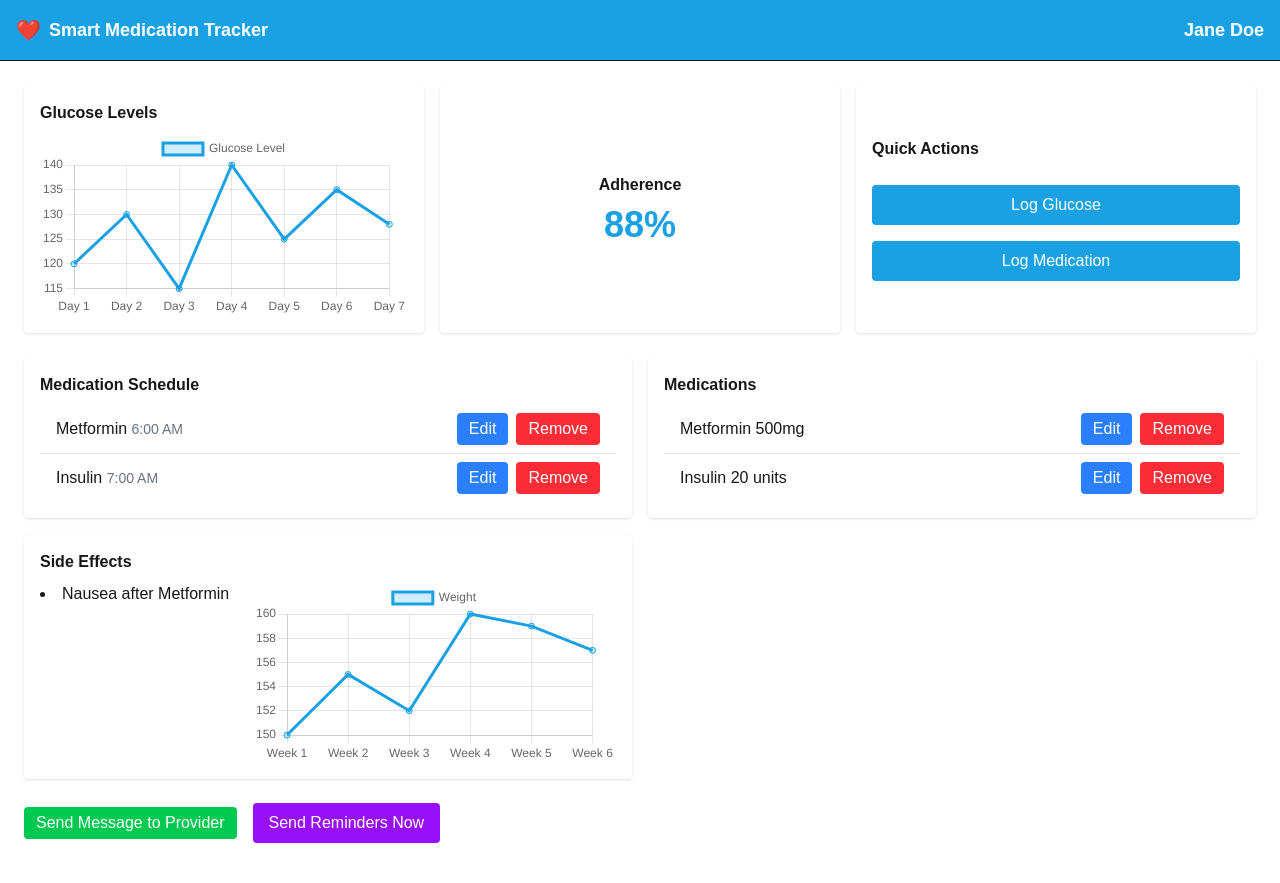
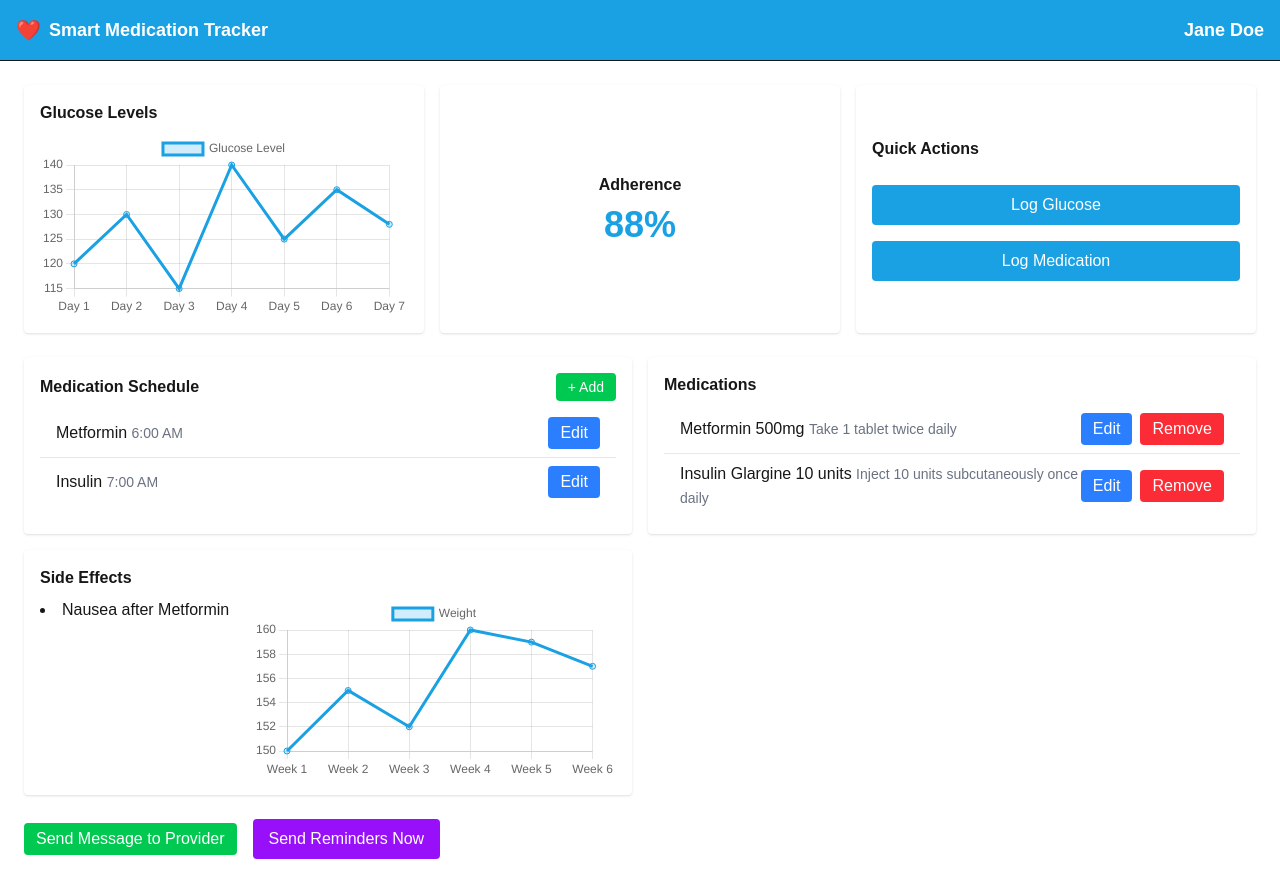
Before and after one commit to Mimran0715/smart-medication-tracker, a Next.js app: page /dashboard in a window 1280 px wide. Built offline with nearby package versions, Linux system fonts and the light colour scheme.

Commit message:
fixed remove bug on the schedule.
Fixed remove bug on schedule and allowed multiple reminders to be added.

```diff
--- a/app/dashboard/page.tsx
+++ b/app/dashboard/page.tsx
@@ -1,7 +1,7 @@
 "use client";
 
 import { Line } from "react-chartjs-2";
-import { useState, useEffect } from "react";
+import { useState, useEffect, useRef } from "react";
 import {
   Chart as ChartJS,
   CategoryScale,
@@ -14,6 +14,7 @@ import {
 } from "chart.js";
 import CommunicationModal from "./communicationModal";
 import MedicationModal from "./medicationModal";
+import medicationData from "@/data/fhir_medication_example.json";
 
 ChartJS.register(
   CategoryScale,
@@ -25,28 +26,82 @@ ChartJS.register(
   Legend
 );
 
-const STORAGE_KEY = "med-schedules";
+const SCHEDULE_KEY = "med-schedules";
+const ACTIVE_MEDS_KEY = "active-medications";
 
 interface MedSchedule {
   [medName: string]: string[];
 }
+
+interface MedicationInfo {
+  name: string;
+  dosage: string;
+}
+
+function buildMedicationNames(entries: any[]): MedicationInfo[] {
+  const medicationMap: Record<string, any> = {};
+  const statements: any[] = [];
+
+  entries.forEach((entry: any) => {
+    const res = entry.resource;
+    if (res.resourceType === "Medication") {
+      medicationMap[res.id] = res;
+    }
+    if (res.resourceType === "MedicationStatement") {
+      statements.push(res);
+    }
+  });
+
+  return statements.map((stmt) => {
+    const ref = stmt?.medicationReference?.reference;
+    const medId = ref?.split("/")[1];
+    const medication = medicationMap[medId];
+    const name =
+      medication?.code?.text ||
+      stmt?.medicationCodeableConcept?.text ||
+      "Unknown Medication";
+    const dosage = stmt?.dosage?.map((d: any) => d.text).join("; ") || "No dosage";
+    return { name, dosage };
+  });
+}
+
+// Medications from FHIR data (provider-managed)
+const allMedications = buildMedicationNames(medicationData.entry);
+
+const DEFAULT_ACTIVE_MEDS: MedicationInfo[] = [
+  { name: "Metformin 500mg", dosage: "Take 1 tablet twice daily" },
+  { name: "Insulin Glargine 10 units", dosage: "Inject 10 units subcutaneously once daily" },
+];
 
 const DEFAULT_SCHEDULES: MedSchedule = {
   Metformin: ["06:00"],
   Insulin: ["07:00"],
 };
 
+function loadActiveMeds(): MedicationInfo[] {
+  if (typeof window === "undefined") return DEFAULT_ACTIVE_MEDS;
+  try {
+    const saved = localStorage.getItem(ACTIVE_MEDS_KEY);
+    if (saved) return JSON.parse(saved);
+  } catch {}
+  return DEFAULT_ACTIVE_MEDS;
+}
+
+function saveActiveMeds(meds: MedicationInfo[]) {
+  localStorage.setItem(ACTIVE_MEDS_KEY, JSON.stringify(meds));
+}
+
 function loadSchedules(): MedSchedule {
   if (typeof window === "undefined") return DEFAULT_SCHEDULES;
   try {
-    const saved = localStorage.getItem(STORAGE_KEY);
+    const saved = localStorage.getItem(SCHEDULE_KEY);
     if (saved) return JSON.parse(saved);
   } catch {}
   return DEFAULT_SCHEDULES;
 }
 
 function saveSchedules(schedules: MedSchedule) {
-  localStorage.setItem(STORAGE_KEY, JSON.stringify(schedules));
+  localStorage.setItem(SCHEDULE_KEY, JSON.stringify(schedules));
 }
 
 function formatTime(t: string): string {
@@ -57,25 +112,99 @@ function formatTime(t: string): string {
   return `${h12}:${m} ${ampm}`;
 }
 
+function getScheduleKey(medName: string): string {
+  return medName.split(" ")[0];
+}
+
 export default function Dashboard() {
+  const [activeMeds, setActiveMeds] = useState<MedicationInfo[]>(DEFAULT_ACTIVE_MEDS);
   const [schedules, setSchedules] = useState<MedSchedule>(DEFAULT_SCHEDULES);
   const [editingMed, setEditingMed] = useState<string | null>(null);
+  const [editingActiveMed, setEditingActiveMed] = useState<MedicationInfo | null>(null);
+  const [editDosageValue, setEditDosageValue] = useState("");
+  const [showSchedulePicker, setShowSchedulePicker] = useState(false);
   const [reminderStatus, setReminderStatus] = useState<
     "idle" | "loading" | "success" | "error"
   >("idle");
   const [reminderResult, setReminderResult] = useState("");
+
+  //comm request
+  const [isModalOpen, setIsModalOpen] = useState(false);
+
+  const schedulePickerRef = useRef<HTMLDivElement>(null);
 
   // Chart data
   const glucoseData = [120, 130, 115, 140, 125, 135, 128];
   const adherence = 88;
   const sideEffectData = [150, 155, 152, 160, 159, 157];
 
-  //comm request
-  const [isModalOpen, setIsModalOpen] = useState(false);
+  useEffect(() => {
+    const loadedMeds = loadActiveMeds();
+    setActiveMeds(loadedMeds);
 
+    const loadedSchedules = loadSchedules();
+    // Sync schedules with active meds
+    let changed = false;
+    const activeKeys = loadedMeds.map((m) => getScheduleKey(m.name));
+    for (const key of activeKeys) {
+      if (!loadedSchedules[key] || loadedSchedules[key].length === 0) {
+        loadedSchedules[key] = DEFAULT_SCHEDULES[key] || ["08:00"];
+        changed = true;
+      }
+    }
+    // Remove orphaned schedules
+    for (const key of Object.keys(loadedSchedules)) {
+      if (!activeKeys.includes(key)) {
+        delete loadedSchedules[key];
+        changed = true;
+      }
+    }
+    if (changed) saveSchedules(loadedSchedules);
+    setSchedules(loadedSchedules);
+  }, []);
+
+  // Close dropdowns on outside click
   useEffect(() => {
-    setSchedules(loadSchedules());
+    function handleClickOutside(e: MouseEvent) {
+      if (schedulePickerRef.current && !schedulePickerRef.current.contains(e.target as Node)) {
+        setShowSchedulePicker(false);
+      }
+    }
+    document.addEventListener("mousedown", handleClickOutside);
+    return () => document.removeEventListener("mousedown", handleClickOutside);
   }, []);
+
+  // --- Medications component handlers ---
+
+  function handleRemoveActiveMed(med: MedicationInfo) {
+    const updated = activeMeds.filter((m) => m.name !== med.name);
+    setActiveMeds(updated);
+    saveActiveMeds(updated);
+    // Remove schedule entry
+    const key = getScheduleKey(med.name);
+    const updatedSchedules = { ...schedules };
+    delete updatedSchedules[key];
+    setSchedules(updatedSchedules);
+    saveSchedules(updatedSchedules);
+  }
+
+  function handleStartEditActiveMed(med: MedicationInfo) {
+    setEditingActiveMed(med);
+    setEditDosageValue(med.dosage);
+  }
+
+  function handleSaveEditActiveMed() {
+    if (!editingActiveMed) return;
+    const updated = activeMeds.map((m) =>
+      m.name === editingActiveMed.name ? { ...m, dosage: editDosageValue } : m
+    );
+    setActiveMeds(updated);
+    saveActiveMeds(updated);
+    setEditingActiveMed(null);
+    setEditDosageValue("");
+  }
+
+  // --- Schedule handlers ---
 
   function handleSaveSchedule(medName: string, times: string[]) {
     const updated = { ...schedules, [medName]: times };
@@ -84,18 +213,22 @@ export default function Dashboard() {
     setEditingMed(null);
   }
 
-  function handleRemoveMed(medName: string) {
-    const updated = { ...schedules };
-    delete updated[medName];
-    setSchedules(updated);
-    saveSchedules(updated);
+  function handleAddSchedule(medName: string) {
+    const key = getScheduleKey(medName);
+    // Ensure the medication has a schedule entry, then open the time editor
+    if (!schedules[key]) {
+      const updated = { ...schedules, [key]: ["08:00"] };
+      setSchedules(updated);
+      saveSchedules(updated);
+    }
+    setShowSchedulePicker(false);
+    setEditingMed(key);
   }
 
   async function handleSendReminders() {
     setReminderStatus("loading");
     setReminderResult("");
 
-    // Sync schedules to server first
     const email = prompt("Enter email address for reminders:");
     if (!email) {
       setReminderStatus("idle");
@@ -178,9 +311,32 @@ export default function Dashboard() {
       </div>
 
       <div className="grid grid-cols-1 md:grid-cols-2 gap-4">
-        {/* Medication Schedule - dynamic from localStorage */}
+        {/* Medication Schedule */}
         <div className="bg-white rounded shadow p-4">
-          <h3 className="font-bold mb-2">Medication Schedule</h3>
+          <div className="flex justify-between items-center mb-2">
+            <h3 className="font-bold">Medication Schedule</h3>
+            <div className="relative" ref={schedulePickerRef}>
+              <button
+                className="text-sm px-3 py-1 rounded bg-green-500 text-white hover:bg-green-600"
+                onClick={() => setShowSchedulePicker(!showSchedulePicker)}
+              >
+                + Add
+              </button>
+              {showSchedulePicker && (
+                <div className="absolute right-0 top-full mt-1 bg-white border rounded shadow-lg z-10 w-64">
+                  {activeMeds.map((med) => (
+                    <button
+                      key={med.name}
+                      className="block w-full text-left px-4 py-2 hover:bg-gray-100 text-sm"
+                      onClick={() => handleAddSchedule(med.name)}
+                    >
+                      {med.name}
+                    </button>
+                  ))}
+                </div>
+              )}
+            </div>
+          </div>
           <ul className="divide-y divide-gray-200">
             {Object.entries(schedules).map(([medName, times]) => (
               <li
@@ -193,62 +349,43 @@ export default function Dashboard() {
                     {times.map(formatTime).join(", ")}
                   </span>
                 </span>
+                <button
+                  className="bg-blue-500 text-white px-3 py-1 rounded hover:bg-blue-600"
+                  onClick={() => setEditingMed(medName)}
+                >
+                  Edit
+                </button>
+              </li>
+            ))}
+          </ul>
+        </div>
+
+        {/* Medications */}
+        <div className="bg-white rounded shadow p-4">
+          <h3 className="font-bold mb-2">Medications</h3>
+          <ul className="divide-y divide-gray-200">
+            {activeMeds.map((med, index) => (
+              <li key={index} className="flex justify-between items-center px-4 py-2">
+                <span>
+                  {med.name}{" "}
+                  <span className="text-gray-500 text-sm">{med.dosage}</span>
+                </span>
                 <div className="flex gap-2">
                   <button
                     className="bg-blue-500 text-white px-3 py-1 rounded hover:bg-blue-600"
-                    onClick={() => setEditingMed(medName)}
+                    onClick={() => handleStartEditActiveMed(med)}
                   >
                     Edit
                   </button>
                   <button
                     className="bg-red-500 text-white px-3 py-1 rounded hover:bg-red-600"
-                    onClick={() => handleRemoveMed(medName)}
+                    onClick={() => handleRemoveActiveMed(med)}
                   >
                     Remove
                   </button>
                 </div>
               </li>
             ))}
-          </ul>
-        </div>
-
-        <div className="bg-white rounded shadow p-4">
-          <h3 className="font-bold mb-2">Medications</h3>
-          <ul className="divide-y divide-gray-200">
-            <li className="flex justify-between items-center px-4 py-2">
-              <span>Metformin 500mg</span>
-              <div className="flex gap-2">
-                <button
-                  className="bg-blue-500 text-white px-3 py-1 rounded hover:bg-blue-600"
-                  onClick={() => alert("Edit Med")}
-                >
-                  Edit
-                </button>
-                <button
-                  className="bg-red-500 text-white px-3 py-1 rounded hover:bg-red-600"
-                  onClick={() => alert("Remove Med")}
-                >
-                  Remove
-                </button>
-              </div>
-            </li>
-            <li className="flex justify-between items-center px-4 py-2">
-              <span>Insulin 20 units</span>
-              <div className="flex gap-2">
-                <button
-                  className="bg-blue-500 text-white px-3 py-1 rounded hover:bg-blue-600"
-                  onClick={() => alert("Edit Med")}
-                >
-                  Edit
-                </button>
-                <button
-                  className="bg-red-500 text-white px-3 py-1 rounded hover:bg-red-600"
-                  onClick={() => alert("Remove Med")}
-                >
-                  Remove
-                </button>
-              </div>
-            </li>
           </ul>
         </div>
 
@@ -298,7 +435,7 @@ export default function Dashboard() {
         )}
       </div>
 
-      {/* Edit Modal */}
+      {/* Schedule Edit Modal */}
       {editingMed && (
         <MedicationModal
           medicationName={editingMed}
@@ -307,6 +444,51 @@ export default function Dashboard() {
           onClose={() => setEditingMed(null)}
         />
       )}
+
+      {/* Medication Edit Modal */}
+      {editingActiveMed && (
+        <div className="fixed inset-0 bg-black/50 flex items-center justify-center z-50">
+          <div className="bg-white rounded-lg shadow-xl w-full max-w-md p-6">
+            <div className="flex justify-between items-center mb-4">
+              <h2 className="text-xl font-bold">Edit Medication</h2>
+              <button
+                onClick={() => setEditingActiveMed(null)}
+                className="text-gray-400 hover:text-gray-600 text-2xl"
+              >
+                &times;
+              </button>
+            </div>
+            <p className="text-gray-600 mb-4">
+              <span className="font-medium">{editingActiveMed.name}</span>
+            </p>
+            <div className="mb-4">
+              <label className="text-sm font-medium text-gray-700 block mb-1">
+                Dosage
+              </label>
+              <input
+                type="text"
+                value={editDosageValue}
+                onChange={(e) => setEditDosageValue(e.target.value)}
+                className="border rounded px-3 py-2 w-full"
+              />
+            </div>
+            <div className="flex gap-2">
+              <button
+                onClick={handleSaveEditActiveMed}
+                className="bg-[#1AA1E3] text-white px-4 py-2 rounded hover:bg-blue-600 flex-1"
+              >
+                Save
+              </button>
+              <button
+                onClick={() => setEditingActiveMed(null)}
+                className="border border-gray-300 px-4 py-2 rounded hover:bg-gray-50 flex-1"
+              >
+                Cancel
+              </button>
+            </div>
+          </div>
+        </div>
+      )}
     </div>
   );
 }
```
